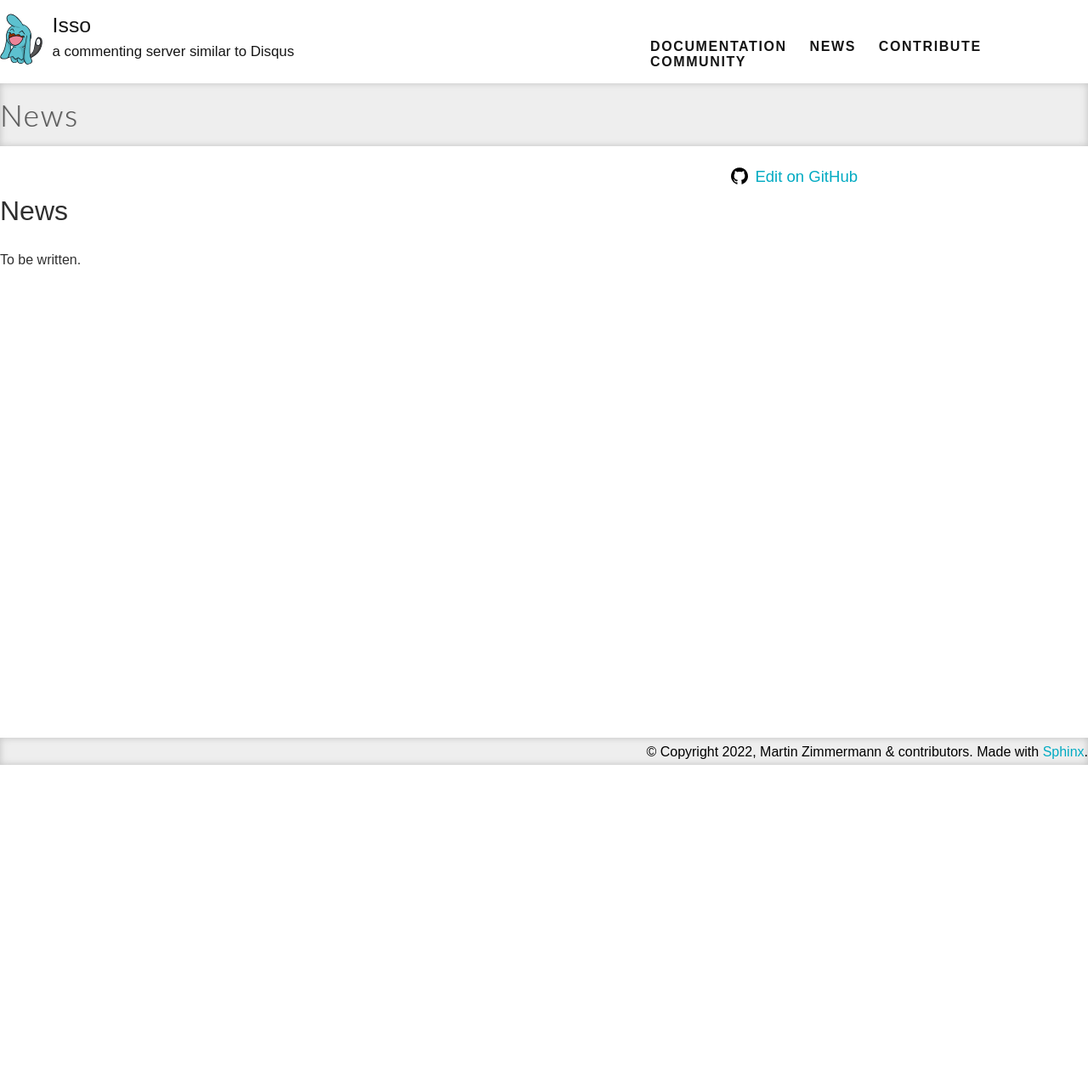
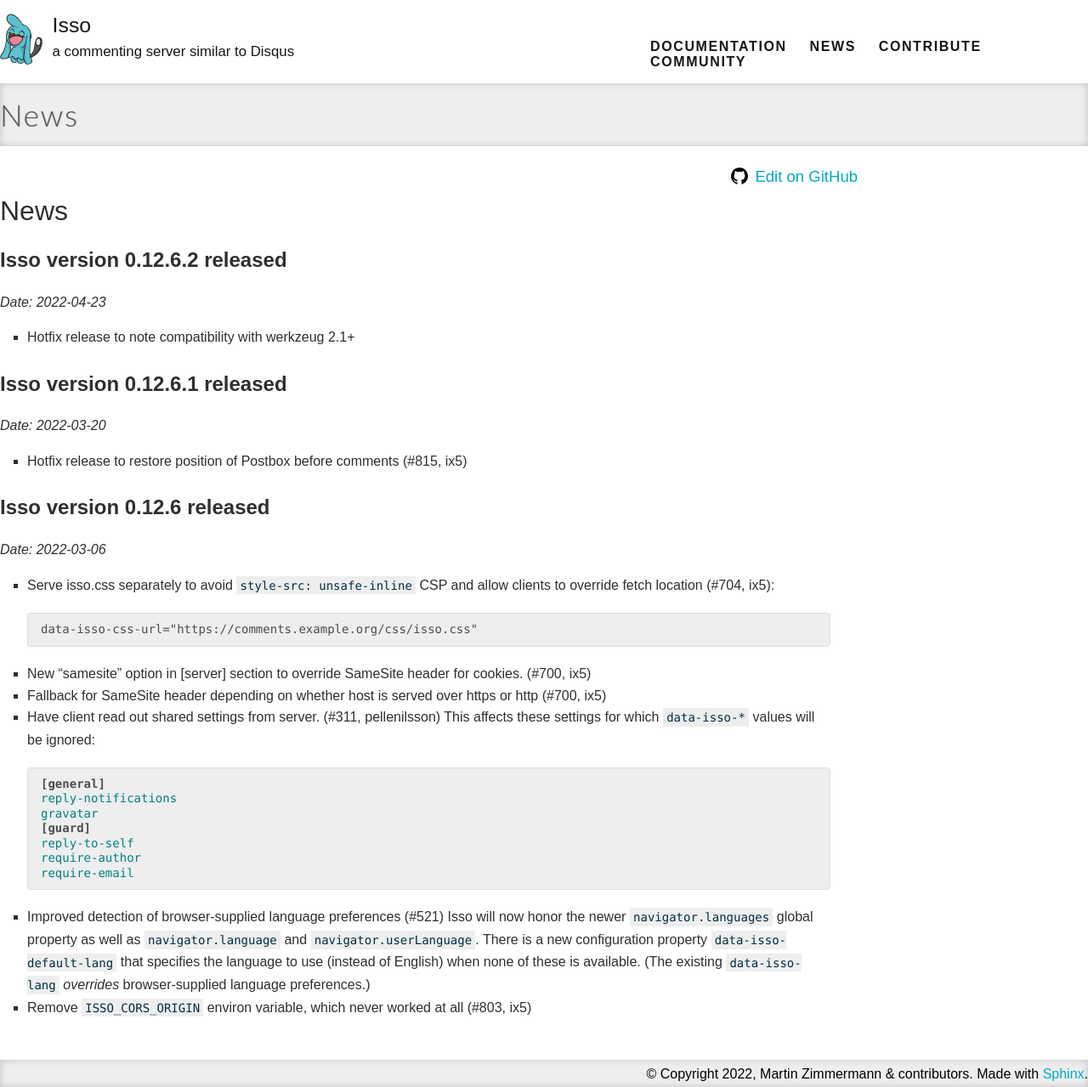
Before and after one commit to isso-comments/isso, a Sphinx documentation site: the page built from docs/news.rst, in a window 1280 px wide. Shown: the whole page at 85% size. Built offline with Sphinx 7.4.7, drawn with Linux system fonts in a browser that asks for light colours; before the commit the page ends 900 px from its top, so only the background shows below that.

Commit message:
docs: Fill in news entries

```diff
--- a/docs/news.rst
+++ b/docs/news.rst
@@ -3,4 +3,55 @@
 News
 ====
 
-To be written.
+Isso version 0.12.6.2 released
+------------------------------
+
+*Date: 2022-04-23*
+
+- Hotfix release to note compatibility with werkzeug 2.1+
+
+Isso version 0.12.6.1 released
+------------------------------
+
+*Date: 2022-03-20*
+
+- Hotfix release to restore position of Postbox before comments
+  (#815, ix5)
+
+Isso version 0.12.6 released
+----------------------------
+
+*Date: 2022-03-06*
+
+- Serve isso.css separately to avoid ``style-src: unsafe-inline`` CSP and allow
+  clients to override fetch location (#704, ix5):
+
+  .. code-block:: html
+
+      data-isso-css-url="https://comments.example.org/css/isso.css"
+
+- New "samesite" option in [server] section to override SameSite header for
+  cookies. (#700, ix5)
+- Fallback for SameSite header depending on whether host is served over https
+  or http (#700, ix5)
+- Have client read out shared settings from server. (#311, pellenilsson)
+  This affects these settings for which ``data-isso-*`` values will be ignored:
+
+  .. code-block:: ini
+
+      [general]
+      reply-notifications
+      gravatar
+      [guard]
+      reply-to-self
+      require-author
+      require-email
+- Improved detection of browser-supplied language preferences (#521)
+  Isso will now honor the newer ``navigator.languages`` global property
+  as well as ``navigator.language`` and ``navigator.userLanguage``.
+  There is a new configuration property ``data-isso-default-lang``
+  that specifies the language to use (instead of English) when none
+  of these is available.  (The existing ``data-isso-lang`` *overrides*
+  browser-supplied language preferences.)
+- Remove ``ISSO_CORS_ORIGIN`` environ variable, which never worked at all
+  (#803, ix5)
```
